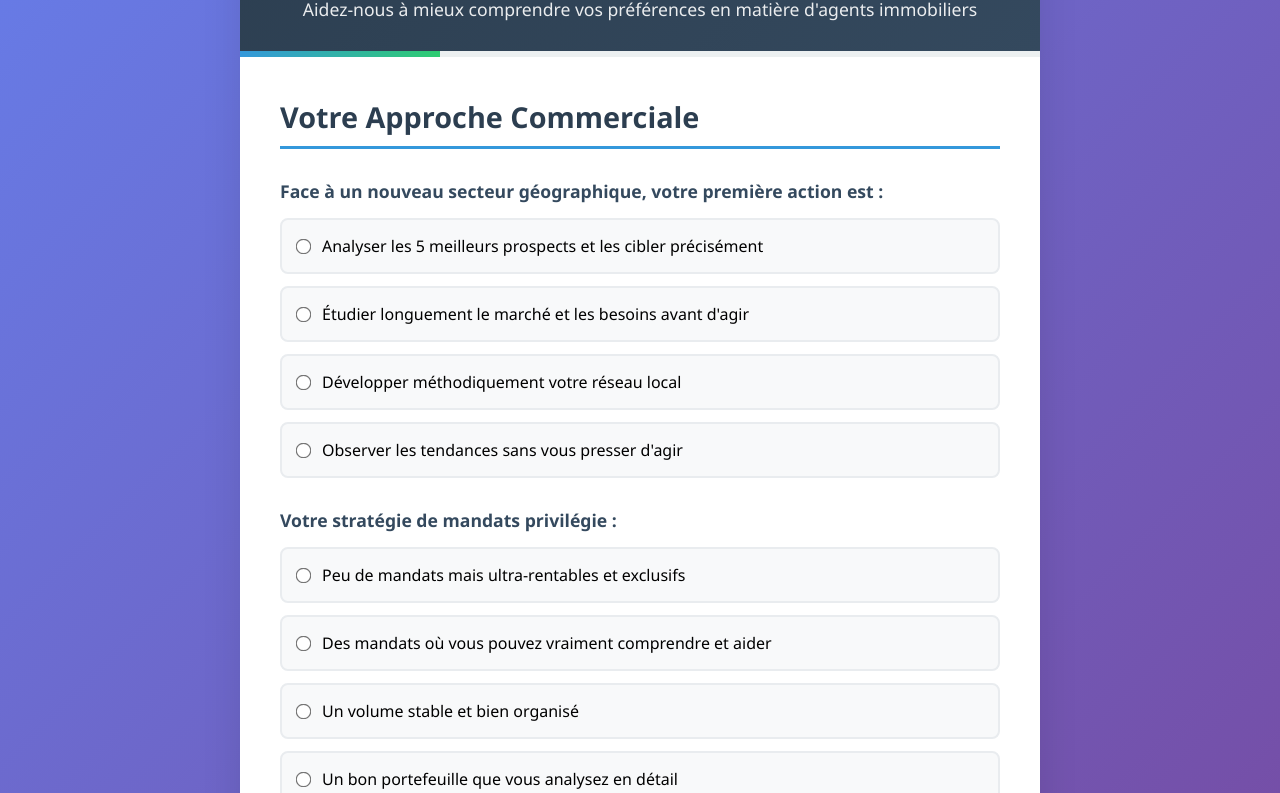
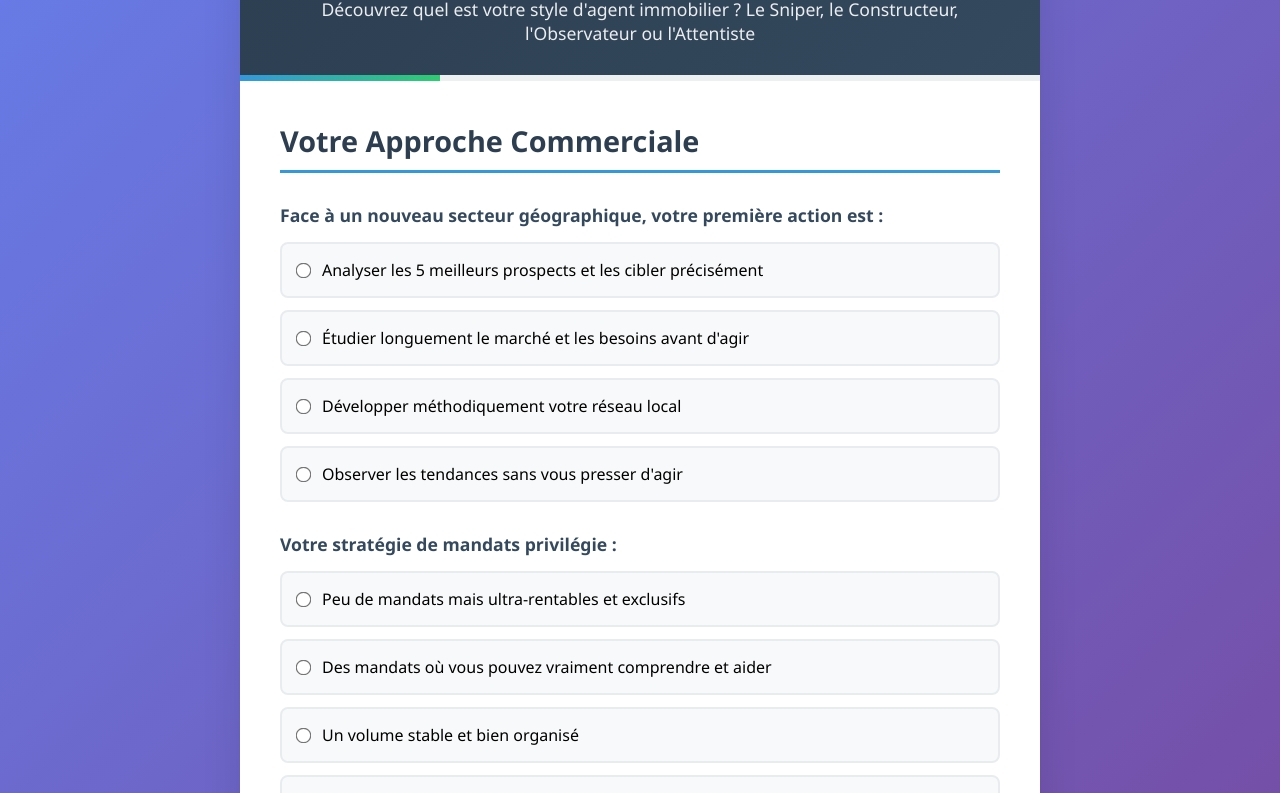
Before and after one commit to Realtoria-Club/styles-agents-immobiliers, a plain HTML site: page index.html in a window 1280 px wide. Shown: the part 173-966 px from the top of the page. Drawn offline with Linux system fonts and the light colour scheme.

Commit message:
Mise à jour du sous-titre Update index.html
Mise à jour du sous-titre

```diff
--- a/index.html
+++ b/index.html
@@ -10,7 +10,7 @@
     <div class="container">
         <header>
             <h1>Sondage sur les Styles d'Agents Immobiliers</h1>
-            <p>Aidez-nous à mieux comprendre vos préférences en matière d'agents immobiliers</p>
+            <p>Découvrez quel est votre style d'agent immobilier ? Le Sniper, le Constructeur, l'Observateur ou l'Attentiste</p>
         </header>
 
         <div class="progress-bar">
```
